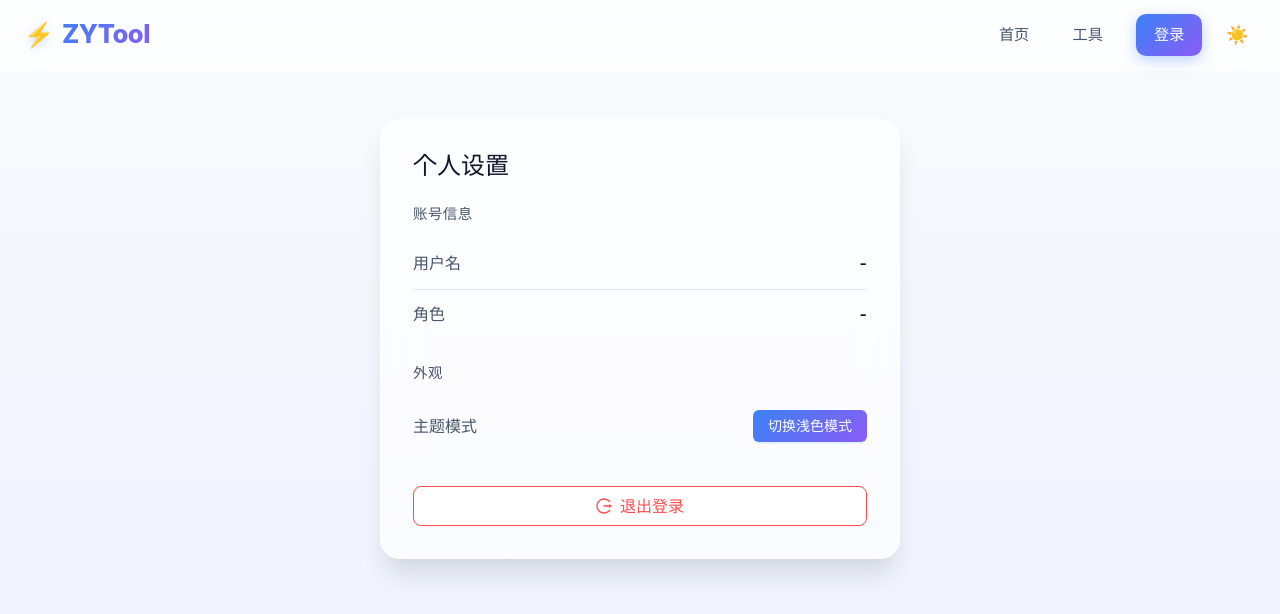
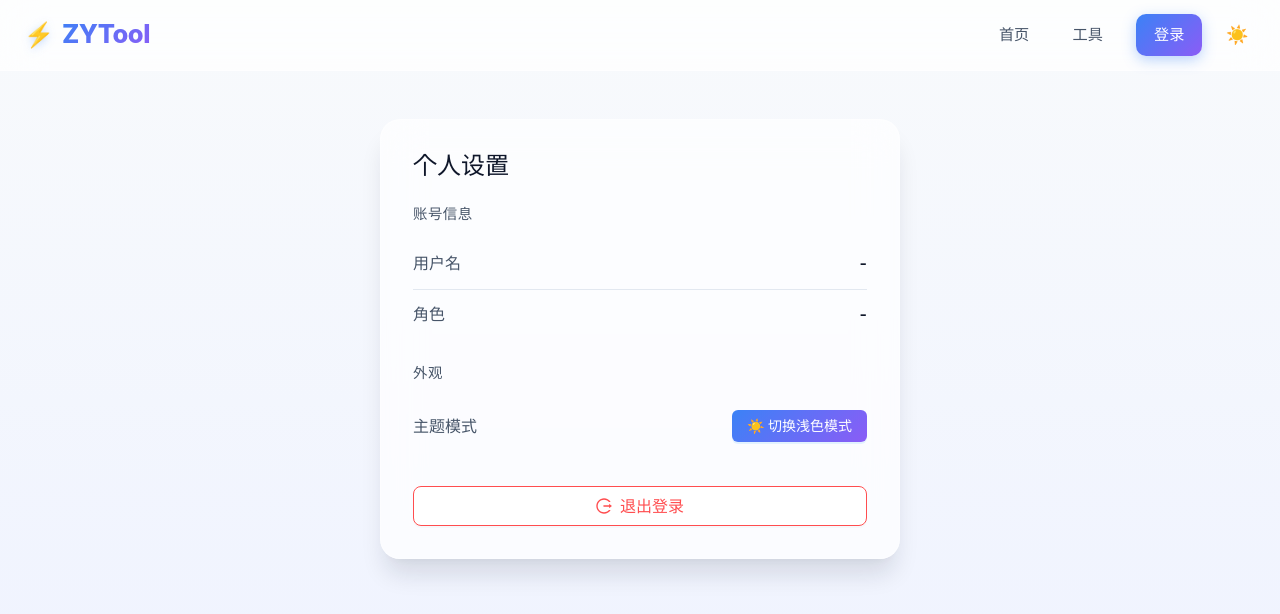
Before and after one commit to cool-2022/ZYTool, a Vue app in the folder ZYTool/: page /settings in a window 1280 px wide. Shown: the top 614 px of the page. Built offline with nearby package versions, Linux system fonts and the light colour scheme; no server answers.

Commit message:
fix(ui): SettingsView 移除不存在的 MoonOutlined/SunOutlined 图标
- @ant-design/icons-vue 当前版本没有 MoonOutlined/SunOutlined 导出
- 改用 emoji 主题切换按钮，避免运行时模块加载报错

```diff
--- a/ZYTool/src/views/SettingsView.vue
+++ b/ZYTool/src/views/SettingsView.vue
@@ -2,7 +2,7 @@
 import { inject } from 'vue'
 import { useRouter } from 'vue-router'
 import { message } from 'ant-design-vue'
-import { LogoutOutlined, MoonOutlined, SunOutlined } from '@ant-design/icons-vue'
+import { LogoutOutlined } from '@ant-design/icons-vue'
 import { getUserInfo, clearAuth } from '@/utils/auth'
 
 const router = useRouter()
@@ -40,11 +40,7 @@ const handleLogout = () => {
         <div class="info-item">
           <span class="info-label">主题模式</span>
           <a-button type="primary" class="theme-btn" @click="toggleTheme">
-            <template #icon>
-              <SunOutlined v-if="theme?.value === 'dark'" />
-              <MoonOutlined v-else />
-            </template>
-            {{ theme?.value === 'light' ? '切换深色模式' : '切换浅色模式' }}
+            {{ theme?.value === 'light' ? '🌙 切换深色模式' : '☀️ 切换浅色模式' }}
           </a-button>
         </div>
       </div>
```
